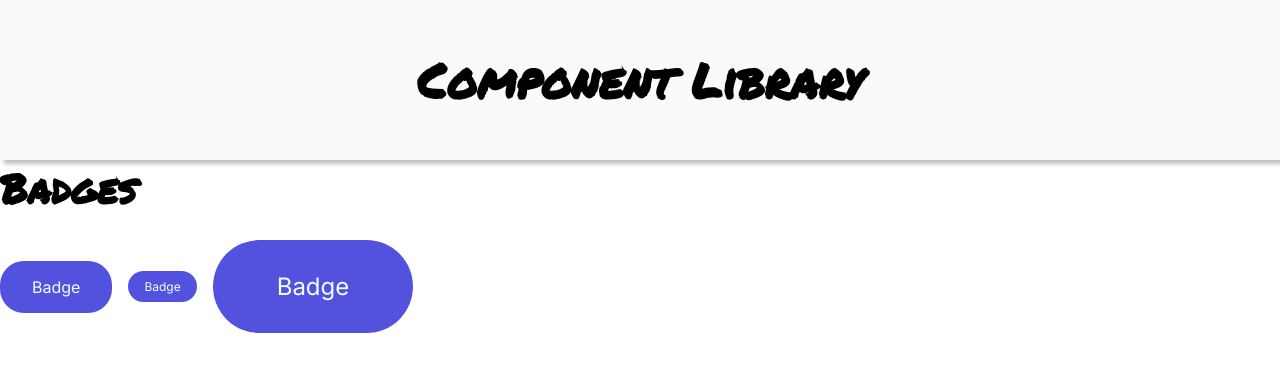
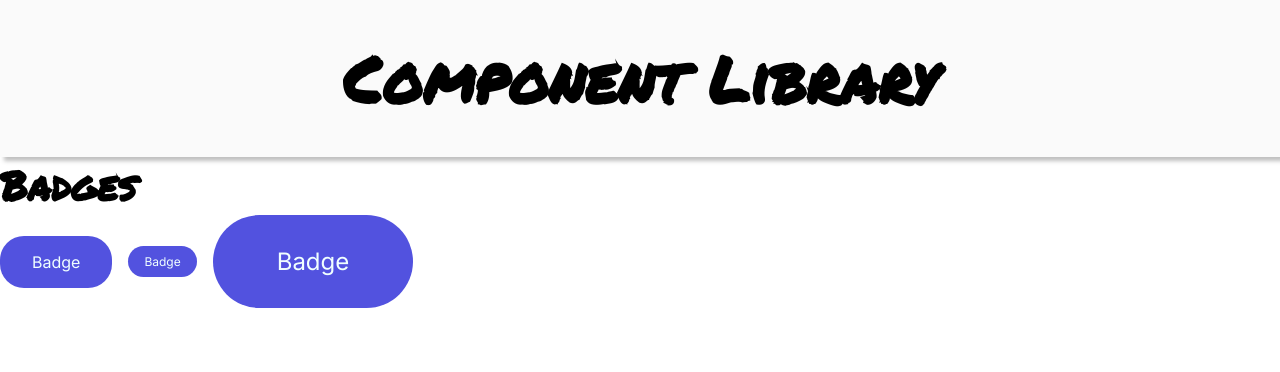
Before and after one commit to Tyriol/component-library, a React (Vite) app: page / in a window 1280 px wide. Shown: the top 372 px of the page. Built offline with nearby package versions, Linux system fonts and the light colour scheme.

Commit message:
update header styling

```diff
--- a/src/App.css
+++ b/src/App.css
@@ -1,13 +1,13 @@
 header {
-  height: 20dvh;
   background-color: #fafafa;
+  padding: 2rem 0;
   text-align: center;
   align-content: center;
   box-shadow: 4px 4px 4px rgba(0, 0, 0, 0.25);
 }
 
 h1 {
-  font-size: 3rem;
+  font-size: 4rem;
 }
 
 .badges {
@@ -16,7 +16,6 @@ h1 {
 }
 
 .badges > h2 {
-  height: 5rem;
   font-size: 2.5rem;
 }
 
```
